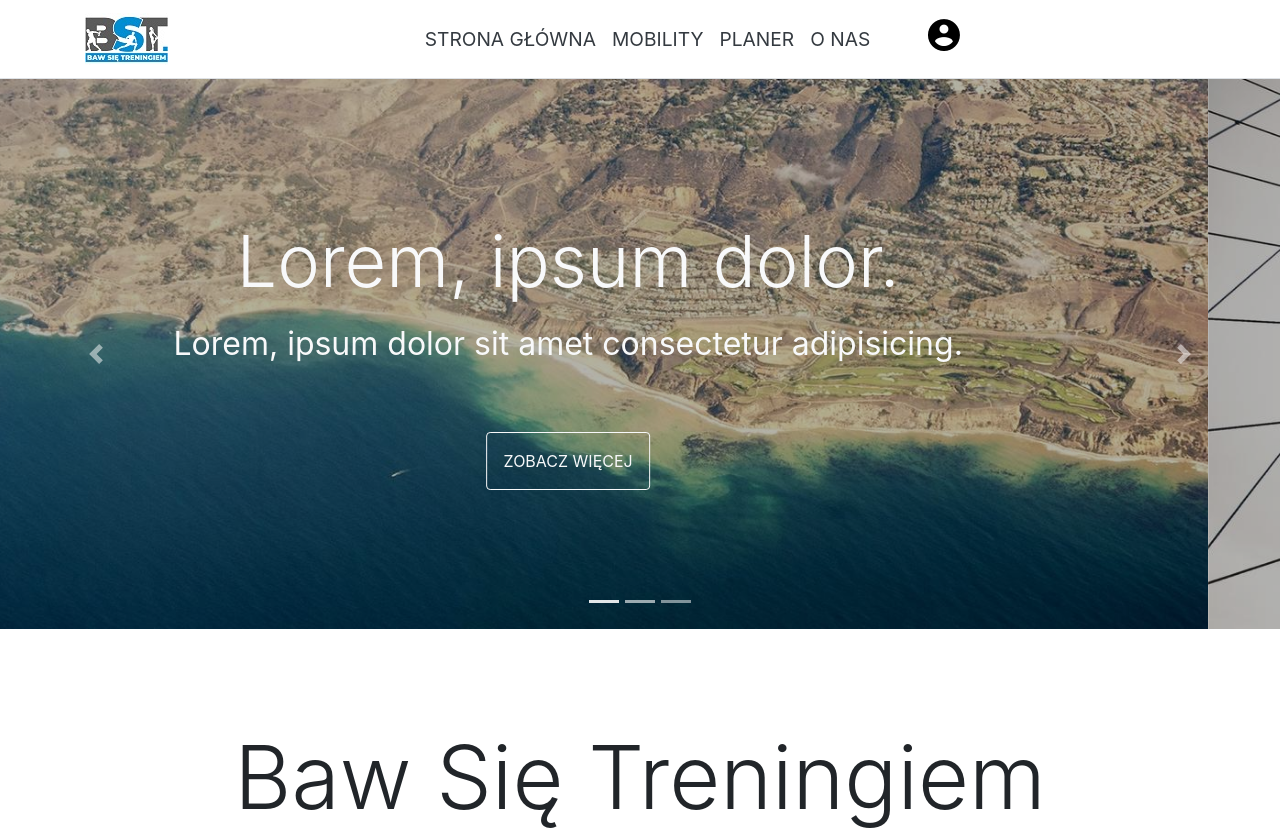
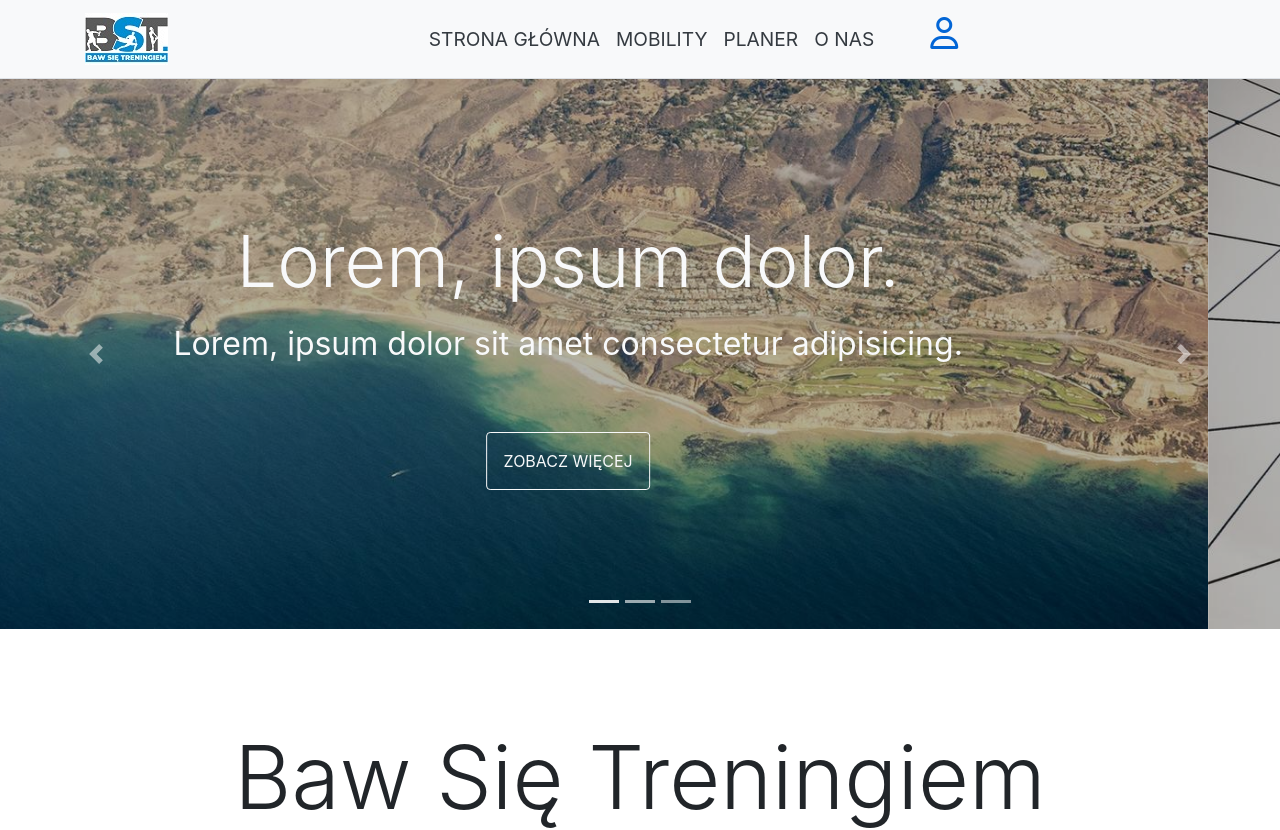
Before and after one commit to piotrpiorkowski/BST-Projekt, an Angular app in the folder ClientApp/: page / in a window 1280 px wide. Shown: the top 830 px of the page. Built offline with nearby package versions, Linux system fonts and the light colour scheme.

Commit message:
NavBar - change account icon -  add hover

```diff
--- a/ClientApp/src/app/nav-menu/nav-menu.component.css
+++ b/ClientApp/src/app/nav-menu/nav-menu.component.css
@@ -22,3 +22,13 @@ html {
 #mainmenu ul{
 
 }
+/*.navbar {
+  height:3.5rem;
+  padding-top:1rem;
+  padding-bottom:1rem;
+  font-family:'Roboto';
+  font-size:2rem;
+}*/
+.nav-link:hover{
+    font-weight:bold;
+}
--- a/ClientApp/src/app/nav-menu/nav-menu.component.html
+++ b/ClientApp/src/app/nav-menu/nav-menu.component.html
@@ -1,5 +1,5 @@
  <header >
-   <nav class="navbar navbar-expand-sm navbar-toggleable-sm navbar-light bg-white border-bottom ">
+   <nav class="navbar navbar-expand-sm navbar-toggleable-sm navbar-light bg-light border-bottom">
      <div class="container">
        <a class="navbar-brand" [routerLink]="['/']"><img src="assets/images/logo.jpg" width="83" height="52"></a>
 
@@ -32,7 +32,7 @@
              <a class="nav-link text-dark" [routerLink]="['/about-us']">O NAS</a>
            </li>
            <li class="ml-5">
-             <a [routerLink]="['/account']"><img src="assets/images/account.png" width="36" height="36"></a>
+             <a [routerLink]="['/account']"><i class="far fa-user" style="font-size:2rem;"></i></a>
            </li>
          </ul>
        </div>
```
